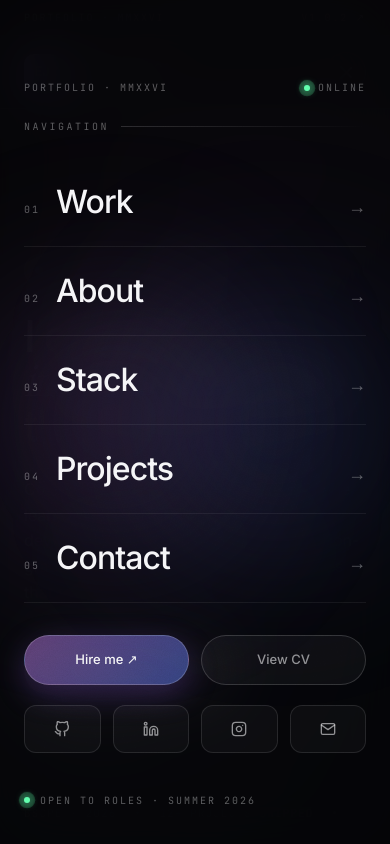
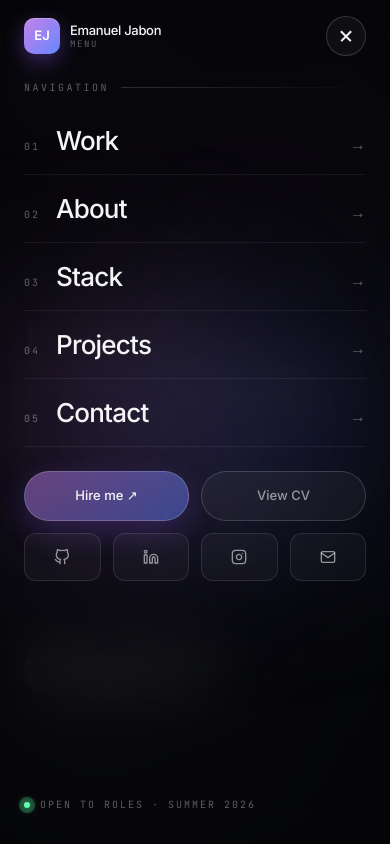
Before and after one commit to vv4nity/emanueljabon_portfolio, a Next.js app: page / in a window 390 px wide. Both pictures are taken after a click on the button "Open menu". Built offline with nearby package versions, Linux system fonts and the light colour scheme.

Commit message:
Add close button inside mobile menu and tighten layout for small screens

```diff
--- a/src/components/Nav.tsx
+++ b/src/components/Nav.tsx
@@ -166,30 +166,56 @@ export function Nav() {
             />
 
             {/* Content */}
-            <div className="relative flex min-h-full flex-col px-6 pb-10 pt-20">
-              {/* Top status row — mirrors the desktop TopBar so users have orientation inside the menu */}
-              <motion.div
-                initial={{ opacity: 0, y: -6 }}
-                animate={{ opacity: 1, y: 0 }}
-                transition={{ duration: 0.4, delay: 0.04 }}
-                className="mb-6 flex items-center justify-between font-mono text-[10px] uppercase tracking-[0.2em] text-text-faint"
-              >
-                <span>Portfolio · MMXXVI</span>
-                <span className="inline-flex items-center gap-2">
-                  <span className="relative flex h-1.5 w-1.5">
-                    <span className="absolute -inset-[3px] animate-pulse-ring rounded-full bg-signal opacity-30" />
-                    <span className="relative h-1.5 w-1.5 rounded-full bg-signal shadow-[0_0_8px_#5EFFAA]" />
+            <div
+              className="relative flex min-h-full flex-col px-6 pb-8"
+              style={{ paddingTop: 'max(env(safe-area-inset-top), 16px)' }}
+            >
+              {/* Header row inside overlay: logo left, close button right */}
+              <div className="mb-6 flex items-center justify-between">
+                <Link
+                  href="/"
+                  onClick={closeMenu}
+                  className="flex items-center gap-2.5"
+                >
+                  <div
+                    className="flex h-9 w-9 items-center justify-center rounded-[10px] text-[13px] font-semibold text-white"
+                    style={{
+                      background: 'linear-gradient(135deg, #C17BE8, #6080FF)',
+                      boxShadow:
+                        '0 6px 20px rgba(127,80,220,0.4), inset 0 1px 0 rgba(255,255,255,0.25)',
+                    }}
+                  >
+                    {personal.initials}
+                  </div>
+                  <div className="flex flex-col leading-tight">
+                    <span className="text-[13px] font-medium tracking-tight text-text">
+                      {personal.name}
+                    </span>
+                    <span className="font-mono text-[9px] uppercase tracking-[0.18em] text-text-faint">
+                      Menu
+                    </span>
+                  </div>
+                </Link>
+
+                <button
+                  type="button"
+                  onClick={closeMenu}
+                  aria-label="Close menu"
+                  className="relative flex h-10 w-10 items-center justify-center rounded-full border-[0.5px] border-white/15 bg-white/[0.04] text-text transition-colors hover:bg-white/[0.08]"
+                >
+                  <span className="relative block h-3.5 w-3.5">
+                    <span className="absolute left-0 top-1/2 h-[1.5px] w-full -translate-y-1/2 rotate-45 bg-text" />
+                    <span className="absolute left-0 top-1/2 h-[1.5px] w-full -translate-y-1/2 -rotate-45 bg-text" />
                   </span>
-                  Online
-                </span>
-              </motion.div>
+                </button>
+              </div>
 
               {/* Section label */}
               <motion.div
                 initial={{ opacity: 0, y: -6 }}
                 animate={{ opacity: 1, y: 0 }}
                 transition={{ duration: 0.4, delay: 0.08 }}
-                className="mb-6 flex items-center gap-3 font-mono text-[10px] uppercase tracking-[0.25em] text-text-faint"
+                className="mb-3 flex items-center gap-3 font-mono text-[10px] uppercase tracking-[0.25em] text-text-faint"
               >
                 <span>Navigation</span>
                 <span
@@ -210,24 +236,24 @@ export function Nav() {
                     animate={{ opacity: 1, x: 0 }}
                     transition={{
                       duration: 0.45,
-                      delay: 0.1 + i * 0.07,
+                      delay: 0.1 + i * 0.06,
                       ease: [0.16, 1, 0.3, 1],
                     }}
                   >
                     <Link
                       href={link.href}
                       onClick={closeMenu}
-                      className="group flex items-baseline justify-between border-b border-white/[0.06] py-5"
+                      className="group flex items-baseline justify-between border-b border-white/[0.06] py-3.5"
                     >
                       <span className="flex items-baseline gap-4">
                         <span className="font-mono text-[10px] uppercase tracking-[0.2em] text-text-faint">
                           {String(i + 1).padStart(2, '0')}
                         </span>
-                        <span className="text-[32px] font-medium tracking-[-0.03em] text-text transition-colors group-hover:gradient-text-2">
+                        <span className="text-[26px] font-medium tracking-[-0.03em] text-text transition-colors group-hover:gradient-text-2">
                           {link.label}
                         </span>
                       </span>
-                      <span className="text-[18px] text-text-faint transition-transform group-hover:translate-x-1">
+                      <span className="text-[16px] text-text-faint transition-transform group-hover:translate-x-1">
                         →
                       </span>
                     </Link>
@@ -239,8 +265,8 @@ export function Nav() {
               <motion.div
                 initial={{ opacity: 0, y: 12 }}
                 animate={{ opacity: 1, y: 0 }}
-                transition={{ duration: 0.5, delay: 0.45 }}
-                className="mt-8 grid grid-cols-2 gap-3"
+                transition={{ duration: 0.5, delay: 0.42 }}
+                className="mt-6 grid grid-cols-2 gap-3"
               >
                 <Link
                   href="/#contact"
@@ -268,8 +294,8 @@ export function Nav() {
               <motion.div
                 initial={{ opacity: 0, y: 12 }}
                 animate={{ opacity: 1, y: 0 }}
-                transition={{ duration: 0.5, delay: 0.55 }}
-                className="mt-5 grid grid-cols-4 gap-3"
+                transition={{ duration: 0.5, delay: 0.5 }}
+                className="mt-3 grid grid-cols-4 gap-3"
               >
                 {socials.map((s) => (
                   <a
@@ -286,11 +312,11 @@ export function Nav() {
               </motion.div>
 
               {/* Footer block */}
-              <div className="mt-auto pt-10">
+              <div className="mt-auto pt-6" style={{ paddingBottom: 'max(env(safe-area-inset-bottom), 0px)' }}>
                 <motion.div
                   initial={{ opacity: 0 }}
                   animate={{ opacity: 1 }}
-                  transition={{ duration: 0.5, delay: 0.65 }}
+                  transition={{ duration: 0.5, delay: 0.6 }}
                   className="flex items-center gap-2.5 font-mono text-[10px] uppercase tracking-[0.2em] text-text-faint"
                 >
                   <span className="relative flex h-1.5 w-1.5">
```
